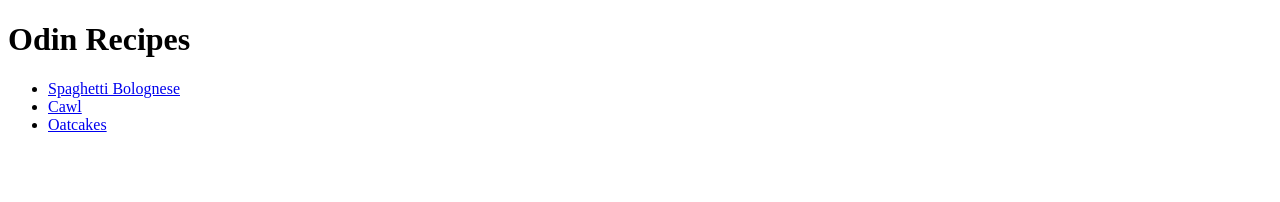
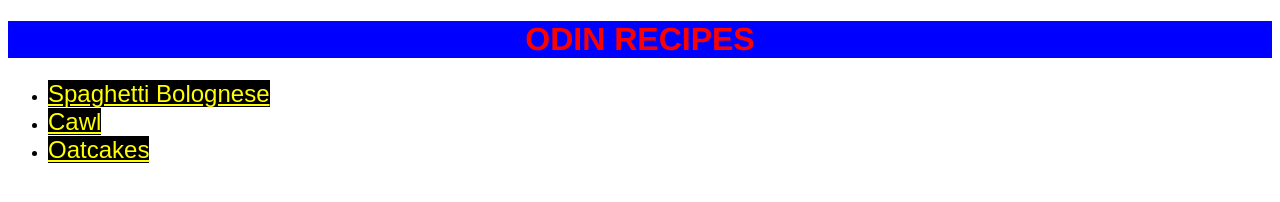
Before and after one commit to starrystair/odin-recipes, a plain HTML site: page index.html in a window 1280 px wide. Drawn offline with Linux system fonts and the light colour scheme.

Commit message:
Add terrible styling to pages

```diff
--- a/index.html
+++ b/index.html
@@ -5,6 +5,7 @@
 <head>
     <meta charset="UTF-8">
     <title>Recipes</title>
+    <link rel="stylesheet" href="style.css">
 </head>
 
 <body>
--- /dev/null
+++ b/style.css
@@ -0,0 +1,20 @@
+h1{
+    background-color: blue;
+    color: red;
+    font-family: Helvetica, Verdana, sans-serif;
+    font-size:xx-large;
+    text-align: center;
+    text-transform: uppercase;
+}
+
+h2{
+    font-family: Helvetica, Verdana, sans-serif;
+    color: red;
+}
+
+a{
+    background-color: black;
+    color:yellow;
+    font-size: 24px;
+    font-family: sans-serif;
+}
```
Also changed, not shown: recipes/bolognese.html (+2 -0 lines), recipes/cawl.html (+1 -0 lines), recipes/oatcakes.html (+1 -0 lines).
